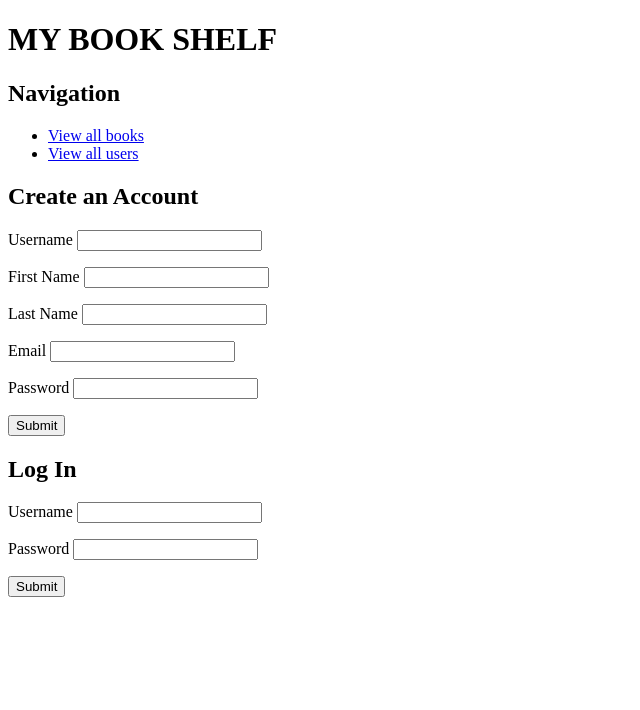
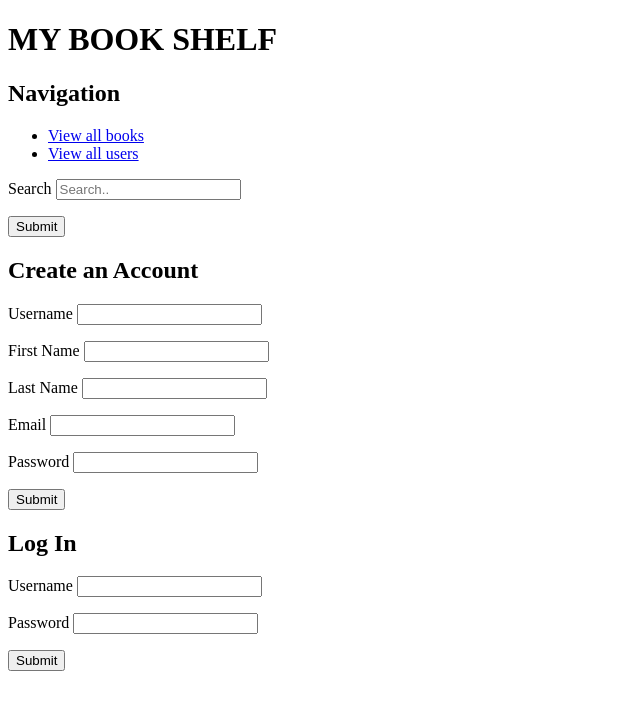
Before and after one commit to elizabeteroschel/Project, a Flask app: page / in a window 1280 px wide. Shown: the top 710 px of the page, without its empty margins (0-640 px from the left). Run offline with Flask 2, Linux system fonts and the light colour scheme.

Commit message:
logout and start with searchbar

```diff
--- a/crud.py
+++ b/crud.py
@@ -78,6 +78,11 @@ def create_rating(user, book, rating):
 
     return rating
 
+def search_books(title, authors):
+
+    searching = Search(title=title, authors=authors)
+
+    return User.query.get(book)
 
 
 if __name__ == '__main__':
--- a/requirements.txt
+++ b/requirements.txt
@@ -1,6 +1,8 @@
+asgiref==3.4.1
 certifi==2021.5.30
 chardet==4.0.0
 click==8.0.1
+Django==3.2.5
 Flask==2.0.1
 Flask-SQLAlchemy==2.5.1
 greenlet==1.1.0
@@ -9,7 +11,9 @@ itsdangerous==2.0.1
 Jinja2==3.0.1
 MarkupSafe==2.0.1
 psycopg2==2.8.6
+pytz==2021.1
 requests==2.25.1
 SQLAlchemy==1.4.17
+sqlparse==0.4.1
 urllib3==1.26.5
 Werkzeug==2.0.1
--- a/server.py
+++ b/server.py
@@ -3,6 +3,8 @@ import requests
 from model import connect_to_db
 import crud
 from jinja2 import StrictUndefined
+import django
+
 
 app = Flask(__name__)
 app.secret_key = "dev"
@@ -61,7 +63,6 @@ def register_user():
     return render_template('homepage.html')
 
 
-
 @app.route('/detail')
 def user_detail():
     """View user profile"""
@@ -73,7 +74,6 @@ def user_detail():
         return render_template('user_detail.html', user=user)
 
     return redirect('/')
-
 
 
 @app.route('/login', methods=['POST'])
@@ -95,14 +95,15 @@ def log_in():
         return redirect ('/')
 
 
+@app.route('/logout')
+def log_out():
 
-# get all forms input (username and password)
-# crud function query user based on that input(username )
-# if get user right user name and password and add to session (ex user id)
+    return redirect ('/')
 
-#if dont find the user back none (flash message log in failed)
-#  return to any page I want (wx: homepage or user)
-# flash message
+@app.route('/search')
+def search_books():
+
+    return redirect('/books')
 
 
 if __name__ == '__main__':
--- a/templates/homepage.html
+++ b/templates/homepage.html
@@ -20,6 +20,17 @@
     <li><a href="/books">View all books</a></li>
     <li><a href="/users">View all users</a></li>
   </ul>
+
+  <form action="/search">
+  <div class="topnav">
+    <p>
+      Search <input type="text" placeholder="Search..">
+    </p>
+    <p>
+      <input type="submit">
+    </p>
+  </div>
+</form>
 
   <h2>Create an Account</h2>
   <form action="/users" method="POST">
```
Also changed, not shown: seed_database.py (+1 -10 lines), templates/searchbar.html (added, +8 -0 lines), templates/user_detail.html (+8 -0 lines).
